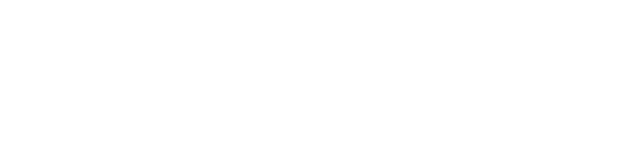
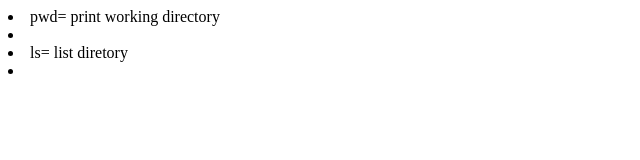
Before and after one commit to fatmatt52/014-a-cli-cheatsheet-dylan-and-charlie, a plain HTML site: page index.html in a window 1280 px wide. Shown: the whole page, without its empty margins (0-640 px from the left). Drawn offline with Linux system fonts and the light colour scheme.

Commit message:
put two commands in

```diff
--- a/index.html
+++ b/index.html
@@ -7,6 +7,9 @@
   <title>014.A CLI Cheatsheet</title>
 </head>
 <body>
+  <li> pwd= print working directory<li>
+  <li> ls= list diretory<li>
+
 
 </body>
 </html>
```
